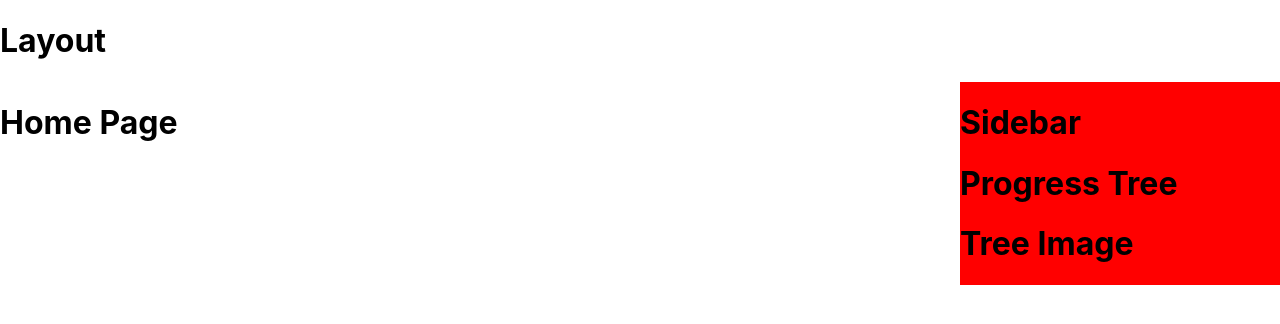
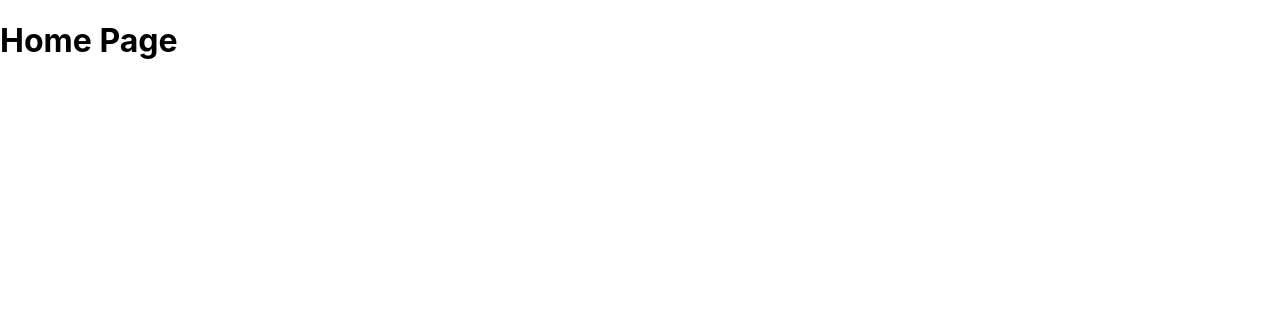
Before and after one commit to jubcow/430Edge, a React (Create React App) app: page / in a window 1280 px wide. Shown: the top 324 px of the page. Built offline with nearby package versions, Linux system fonts and the light colour scheme.

Commit message:
removed student layout from homepage

```diff
--- a/src/containers/Homepage/HomePage.js
+++ b/src/containers/Homepage/HomePage.js
@@ -6,9 +6,9 @@ import StudentLayout from '../../hoc/Student Layout/StudentLayout';
 const HomePage = () => {
 
     return (
-        <StudentLayout>
+        <div>
             <h1>Home Page</h1>
-        </StudentLayout>
+        </div>
     )
 }
 
```
